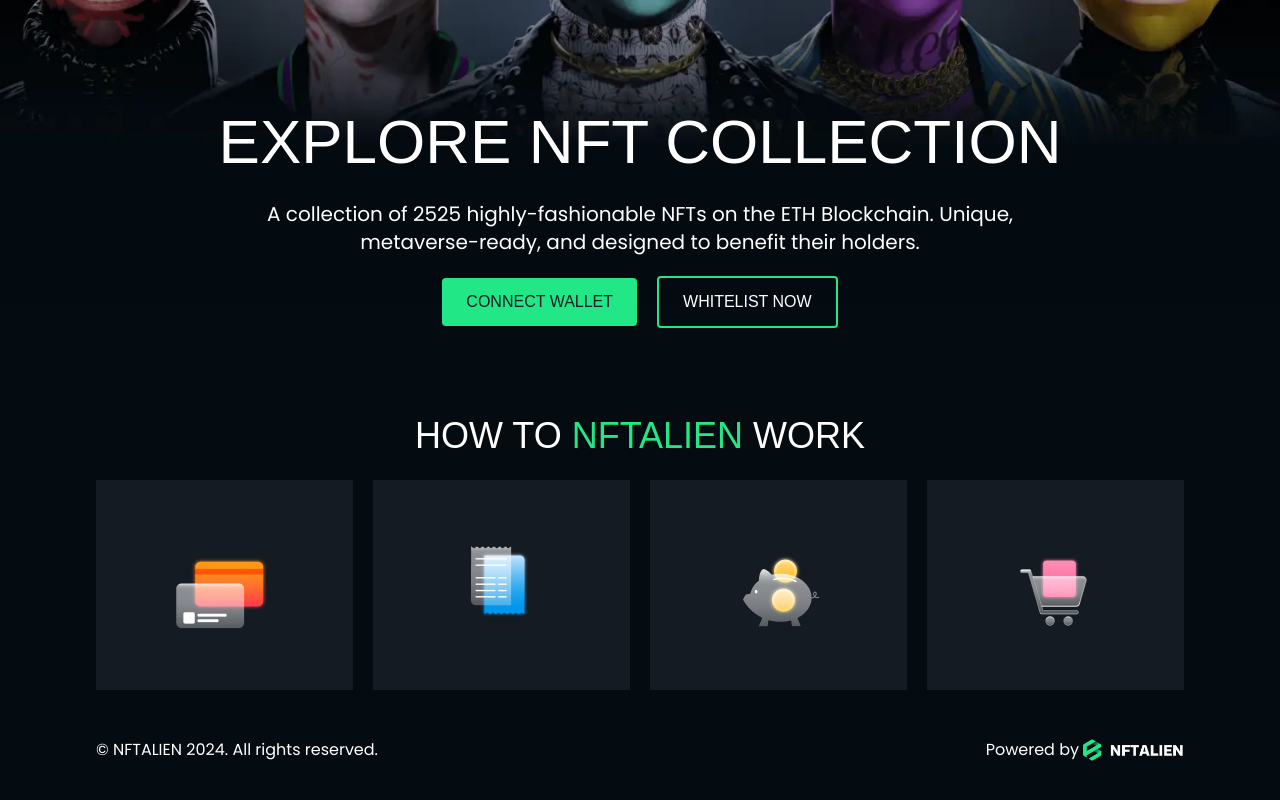
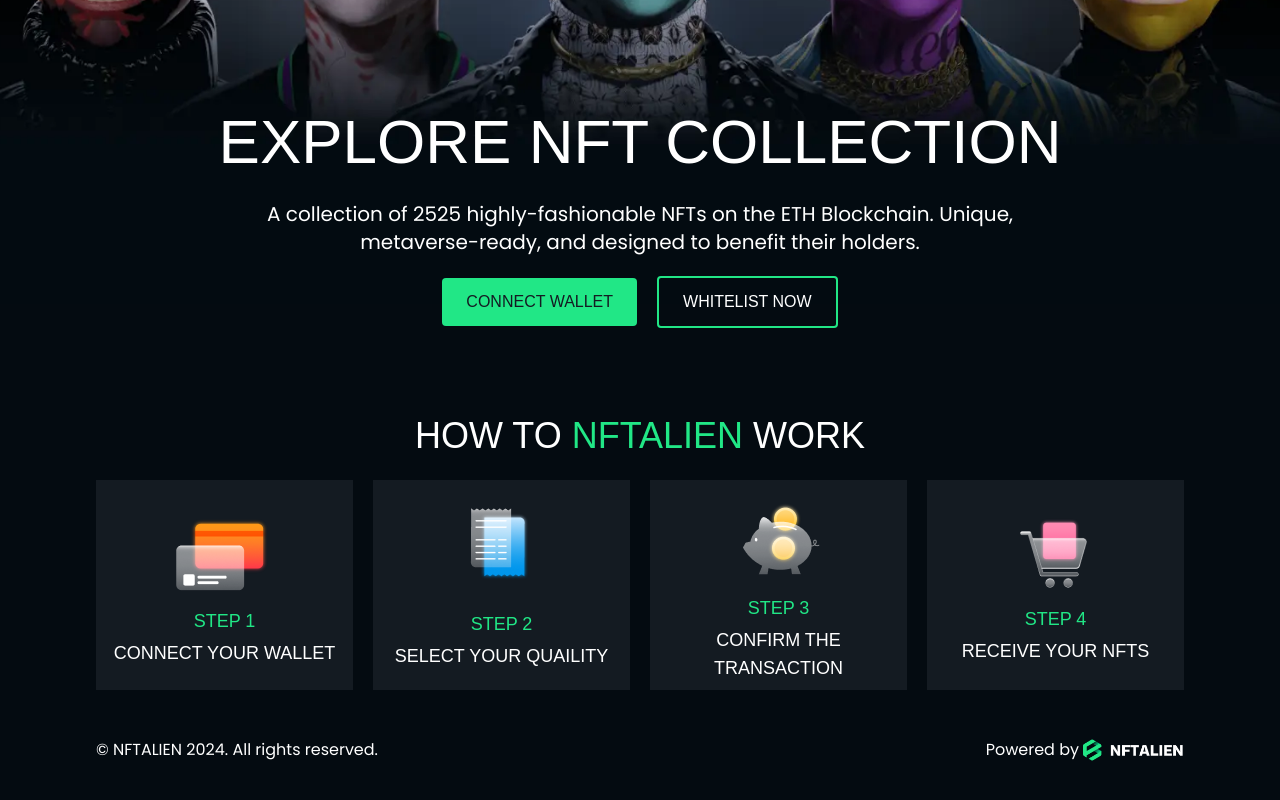
Before and after one commit to gift56/nftalien, a Next.js app: page / in a window 1280 px wide. Shown: the part 504-1304 px from the top of the page. Built offline with nearby package versions, Linux system fonts and the light colour scheme; a web font is replaced by a local one.

Commit message:
done working on hero

```diff
--- a/components/How.tsx
+++ b/components/How.tsx
@@ -13,7 +13,7 @@ const How = () => {
           <div className="w-full grid grid-cols-1 md:grid-cols-2 lg:grid-cols-4 items-start justify-start gap-5">
             {howData.map((item, index) => (
               <Card key={index}>
-                <div className="w-full py-5 px-4 flex flex-col items-center justify-center gap-4 h-[210px]">
+                <div className="w-full py-5 px-2 flex flex-col items-center justify-center gap-4 h-[210px]">
                   <Image
                     src={item.icon}
                     alt="how icon"
@@ -22,6 +22,14 @@ const How = () => {
                     priority
                     className="!w-fit !h-fit"
                   />
+                  <div className="w-full flex flex-col items-center justify-center gap-1">
+                    <h3 className="text-lg uppercase font-bak font-normal text-primary">
+                      STEP {index + 1}
+                    </h3>
+                    <h2 className="text-lg text-center uppercase font-bak font-normal text-white">
+                      {item.title}
+                    </h2>
+                  </div>
                 </div>
               </Card>
             ))}
```
